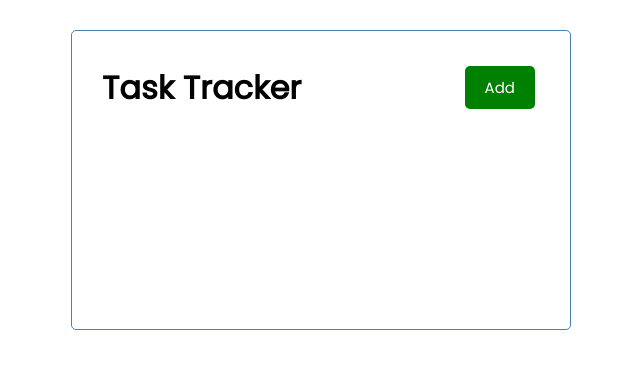
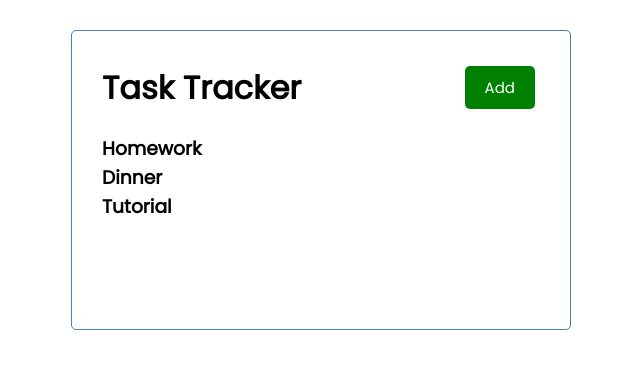
Before and after one commit to gwarzecha/task-tracker, a React (Create React App) app: page / in a window 1280 px wide. Shown: the top 368 px of the page, without its empty margins (319-959 px from the left). Built offline with nearby package versions, Linux system fonts and the light colour scheme.

Commit message:
added Tasks component

```diff
--- a/src/App.js
+++ b/src/App.js
@@ -1,10 +1,12 @@
 import Header from './components/Header'
+import Tasks from './components/Tasks'
 
 const App = () => {
 
   return (
     <div className="container">
       <Header />
+      <Tasks />
     </div>
   )
 }
--- a/src/components/Button.js
+++ b/src/components/Button.js
@@ -1,8 +1,16 @@
 import PropTypes from 'prop-types'
 
 
-const Button = ({ color, text }) => {
-  return <button style={{ backgroundColor: color }} className='btn'>{text}</button>
+const Button = ({ color, text, onClick }) => {
+  return (
+    <button
+      onClick={onClick}
+      style={{ backgroundColor: color }}
+      className='btn'
+    >
+      {text}
+    </button>
+  )
 }
 
 Button.defaultProps = {
@@ -12,6 +20,7 @@ Button.defaultProps = {
 Button.propTyles = {
   text: PropTypes.string,
   color: PropTypes.string,
+  onClick: PropTypes.func,
 }
 
 export default Button
--- a/src/components/Header.js
+++ b/src/components/Header.js
@@ -4,10 +4,15 @@ import PropTypes from 'prop-types';
 import Button from './Button';
 
 const Header = ({ title }) => {
+const onClick = () => {
+  console.log('click')
+}
+
   return (
     <header className='header'>
       <h1 >{title}</h1>
-      <Button color='green' text='Add' />
+      <Button color='green' text='Add' onClick=
+      {onClick} />
     </header>
   )
 }
--- /dev/null
+++ b/src/components/Tasks.js
@@ -0,0 +1,38 @@
+import { useState } from 'react';
+
+// by placing the object within Tasks rather than outside of the component, it becomes part of the component state which can then be changed using setTasks
+// state is immutable and needs to be re-created and sent back
+const Tasks = () => {
+  const [tasks, setTasks] = useState(
+    [
+      {
+        id: 1,
+        text: 'Homework',
+        day: 'Apr 27th at 1430',
+        reminder: false
+      },
+      {
+        id: 2,
+        text: 'Dinner',
+        day: 'Apr 27th at 1530',
+        reminder: false
+      },
+      {
+        id: 3,
+        text: 'Tutorial',
+        day: 'Apr 27th at 1900',
+        reminder: true
+      }
+    ]
+  )
+
+  return (
+    <>
+      {tasks.map((task) => (
+        <h3 key={task.id}>{task.text}</h3>
+      ))}
+    </>
+  )
+}
+
+export default Tasks
```
